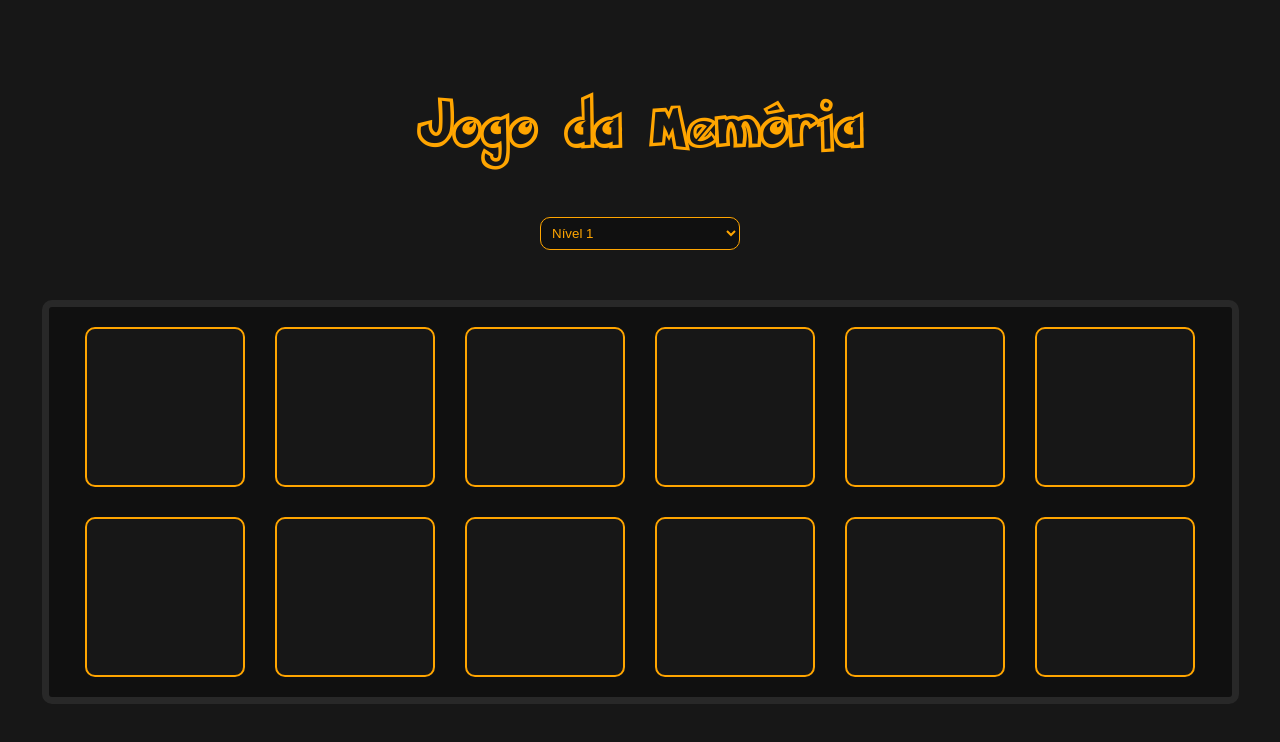
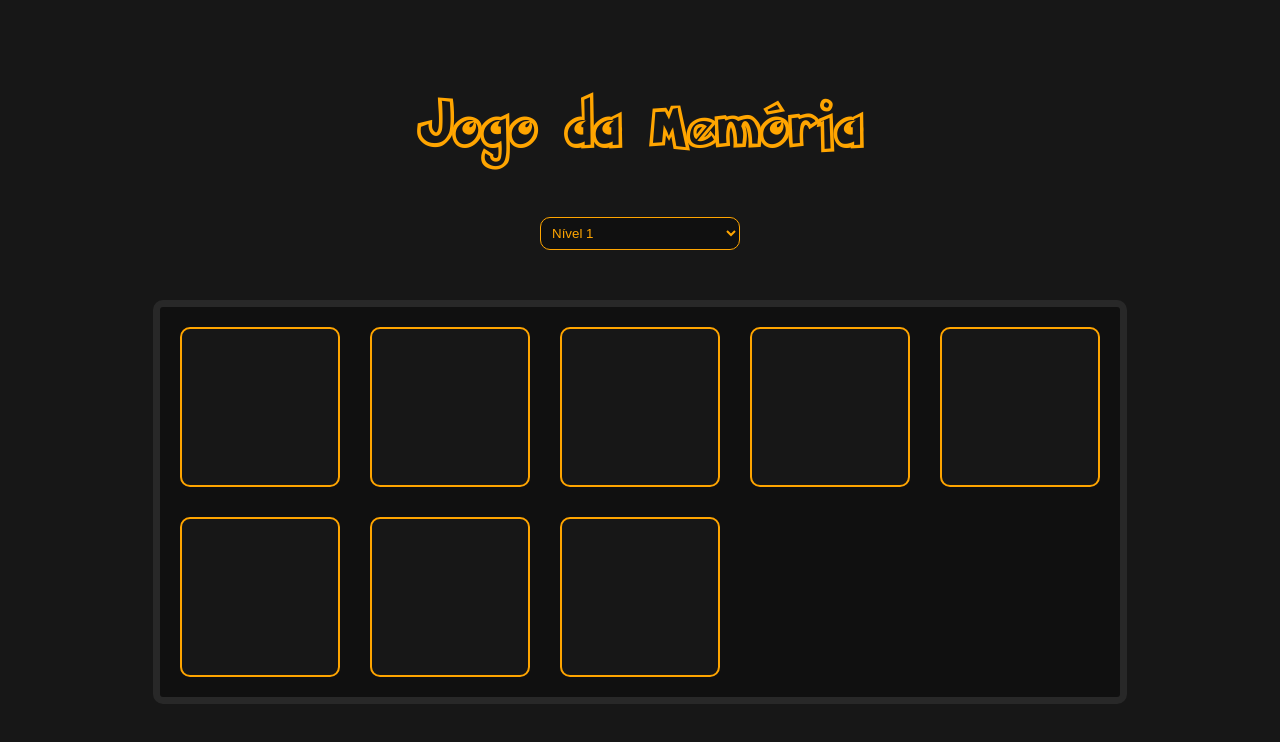
Before and after one commit to RamonPessoa/Jogo-da-memoria, a React (Vite) app: page / in a window 1280 px wide. Shown: the top 742 px of the page. Built offline with nearby package versions, Linux system fonts and the light colour scheme.

Commit message:
Nova Funcionalidade É possível selecionar o nível desejado

```diff
--- a/src/App.tsx
+++ b/src/App.tsx
@@ -4,10 +4,12 @@ import Render from '@components/Render';
 import { ResetCSS } from '@styles/reset';
 import { GlobalStyle } from '@styles/global';
 import { theme } from '@styles/themes';
-import CardContext from './contexts/CardContext';
+import CardContext from '@contexts/CardContext';
+import LevelContext from '@contexts/LevelContext';
 
 function App() {
   return (
+    <LevelContext>
       <CardContext>
         <ThemeProvider theme={theme}>
           <ResetCSS />
@@ -15,6 +17,7 @@ function App() {
           <Render />
         </ThemeProvider>
       </CardContext>
+    </LevelContext>
   );
 }
 
--- /dev/null
+++ b/src/Db/cards.ts
@@ -0,0 +1,15 @@
+import card1 from '@cards/1.png';
+import card2 from '@cards/2.png';
+import card3 from '@cards/3.png';
+import card4 from '@cards/4.png';
+import card5 from '@cards/5.png';
+import card6 from '@cards/6.png';
+import card7 from '@cards/7.png';
+import card8 from '@cards/8.png';
+import card9 from '@cards/9.png';
+
+const lvl1 = [card1, card2, card3, card4];
+const lvl2 = [card1, card2, card3, card4, card5, card6, card7];
+const lvl3 = [card1, card2, card3, card4, card5, card6, card7, card8, card9];
+
+export { lvl1, lvl2, lvl3 };
--- a/src/components/Board/index.tsx
+++ b/src/components/Board/index.tsx
@@ -1,19 +1,15 @@
 import React, { useEffect, useState } from 'react';
 import { Container } from './style';
 import Card from '@components/Card';
-import card1 from '@cards/1.png';
-import card2 from '@cards/2.png';
-import card3 from '@cards/3.png';
-import card4 from '@cards/4.png';
-import card5 from '@cards/5.png';
-import card6 from '@cards/6.png';
+import { lvl1, lvl2, lvl3 } from '../../Db/cards';
 import { useCard } from '../../contexts/CardContext';
+import { useLevel } from '@contexts/LevelContext';
 
 export default function index() {
-  const cardsDB = [card1, card2, card3, card4, card5, card6];
   const [cardList, setCardList] = useState<string[]>([]);
   const { pair, setPair, checkPair, buildRef, myCard, checkWin, win } =
     useCard();
+  const { level } = useLevel();
 
   function shuffleCards(cards: string[]) {
     for (let lastItem = cards.length - 1; lastItem > 0; lastItem--) {
@@ -55,9 +51,19 @@ export default function index() {
   }, [pair]);
 
   useEffect(() => {
-    setCardList([...shuffleCards(cardsDB), ...shuffleCards(cardsDB)]);
+    switch (level) {
+      case 1:
+        setCardList([...shuffleCards(lvl1), ...shuffleCards(lvl1)]);
+        break;
+      case 2:
+        setCardList([...shuffleCards(lvl2), ...shuffleCards(lvl2)]);
+        break;
+      case 3:
+        setCardList([...shuffleCards(lvl3), ...shuffleCards(lvl3)]);
+        break;
+    }
     setCardList((oldList) => [...shuffleCards(oldList)]);
-  }, [win]);
+  }, [win, level]);
 
   return (
     <Container>
--- a/src/components/Board/style.ts
+++ b/src/components/Board/style.ts
@@ -4,7 +4,7 @@ import Section from '@components/Section';
 export const Container = styled(Section)`
   display: grid;
   padding: 20px;
-  grid-template-columns: repeat(auto-fit, minmax(160px, 160px));
+  grid-template-columns: repeat(5, minmax(160px, 160px));
   gap: 30px;
   justify-content: center;
 `;
--- a/src/components/Level/index.tsx
+++ b/src/components/Level/index.tsx
@@ -1,9 +1,38 @@
-import React from 'react';
+import React, { useRef } from 'react';
 import { Select } from './style';
+import { useLevel } from '@contexts/LevelContext';
+import { useCard } from '@contexts/CardContext';
 
 export default function index() {
+  const selectRef = useRef<HTMLSelectElement>(null);
+  const { myCard } = useCard();
+  const { setLevel } = useLevel();
+
+  const handleChange = () => {
+    const currentLevel = selectRef.current?.value;
+    const elements = Object.values(myCard.current);
+    let isTurned = false;
+    elements.map((el) => {
+      if (el?.className.includes('rotate')) {
+        isTurned = true;
+      }
+      el?.classList.remove('rotate');
+      return null;
+    });
+    if (isTurned) {
+      setTimeout(() => {
+        setLevel(Number(currentLevel));
+      }, 1000);
+    } else setLevel(Number(currentLevel));
+  };
+
   return (
-    <Select className='levels' name='levels'>
+    <Select
+      onChange={handleChange}
+      className='levels'
+      ref={selectRef}
+      name='levels'
+    >
       <option className='levels__option' value='1'>
         {' '}
         Nível 1
--- a/src/components/Section/index.ts
+++ b/src/components/Section/index.ts
@@ -1,7 +1,7 @@
 import styled from 'styled-components';
 
 const Section = styled.section`
-  width: 95%;
+  max-width: 90%;
   background-color: ${(props) => props.theme.colors.element_background};
   border: ${(props) => props.theme.colors.element_border};
   border-radius: 10px;
--- a/src/contexts/CardContext.tsx
+++ b/src/contexts/CardContext.tsx
@@ -1,4 +1,5 @@
 import React, { useContext, useRef, useState } from 'react';
+import { useLevel } from './LevelContext';
 
 type MyContext = {
   pair: HTMLDivElement[];
@@ -25,6 +26,7 @@ export default function CardContext({ children }: MyProps) {
   const [pair, setPair] = useState<HTMLDivElement[]>([]);
   const myCard = useRef({} as CardNumber);
   const [win, setWin] = useState<boolean>(false);
+  const { level } = useLevel();
 
   /* pega todas os elementos que são cartas, como referencia e armazena na
    variável myCard */
@@ -51,6 +53,17 @@ export default function CardContext({ children }: MyProps) {
       }, 1000);
     }
   }
+  function defineWin(level: number) {
+    switch (level) {
+      case 1:
+        return 8;
+      case 2:
+        return 14;
+      case 3:
+        return 18;
+    }
+  }
+
   function checkWin() {
     const cards = Object.values(myCard.current);
     const matches = cards.filter((e) => {
@@ -59,8 +72,7 @@ export default function CardContext({ children }: MyProps) {
       }
       return null;
     });
-
-    if (matches.length === 12) setWin(true);
+    if (matches.length === defineWin(level)) setWin(true);
   }
 
   return (
--- /dev/null
+++ b/src/contexts/LevelContext.tsx
@@ -0,0 +1,27 @@
+import React, { useContext, useState } from 'react';
+
+type MyContext = {
+  level: number;
+  setLevel: React.Dispatch<React.SetStateAction<number>>;
+};
+
+const levelContext = React.createContext({} as MyContext);
+
+type MyProps = {
+  children: React.ReactNode;
+};
+
+export default function LevelContext({ children }: MyProps) {
+  const [level, setLevel] = useState<number>(1);
+  return (
+    <levelContext.Provider value={{ level, setLevel }}>
+      {children}
+    </levelContext.Provider>
+  );
+}
+
+export function useLevel() {
+  const context = useContext(levelContext);
+
+  return context;
+}
```
Lines whose indentation alone changed are shown as unchanged.
